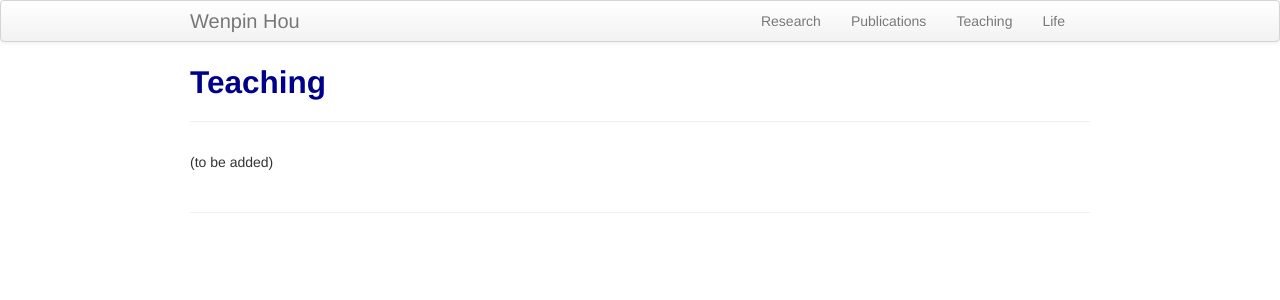
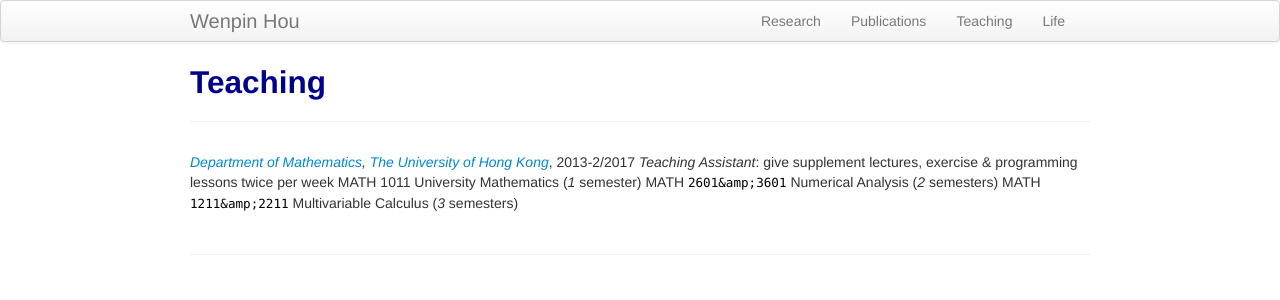
Before and after one commit to Winnie09/Wenpin_Hou, a Jekyll site: the page built from pages/teaching.md, in a window 1280 px wide. Shown: the top 300 px of the page. Built offline with Jekyll 4.4.1, drawn with Linux system fonts in a browser that asks for light colours.

Commit message:
add teaching

```diff
--- a/pages/teaching.md
+++ b/pages/teaching.md
@@ -2,5 +2,8 @@
 layout: page
 title: Teaching
 ---
-
-(to be added)
+*[Department of Mathematics](https://hkumath.hku.hk/web/index.php), [The University of Hong Kong](https://www.hku.hk/)*, 2013-2/2017
+*Teaching Assistant*: give supplement lectures, exercise & programming lessons twice per week
+MATH 1011 University Mathematics \(*1* semester\)
+MATH `2601&amp;3601` Numerical Analysis \(*2* semesters\)
+MATH `1211&amp;2211` Multivariable Calculus \(*3* semesters\)
```
Also changed, not shown: images/envelope.svg.
